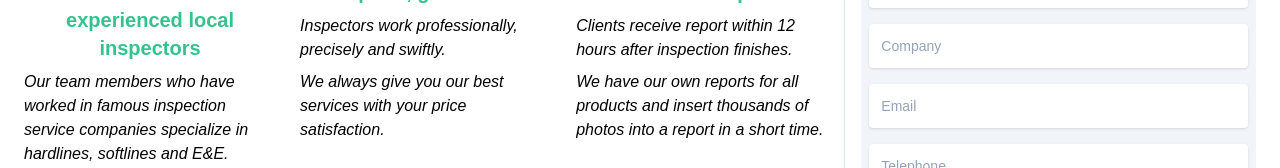
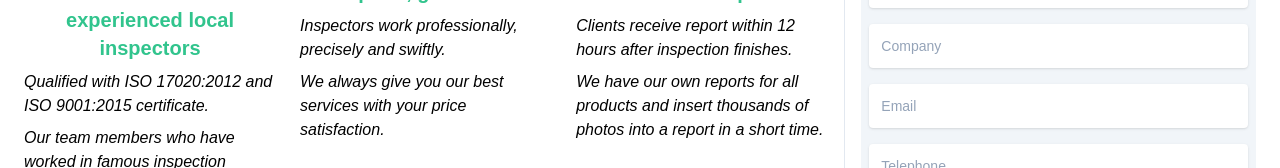
Before and after one commit to minhdra/vis-front_end-client, a React (Create React App) app: page /products/1 in a window 1280 px wide. Shown: the part 577-745 px from the top of the page. Built offline with nearby package versions, Linux system fonts and the light colour scheme; no server answers.

Commit message:
updated 27/11

```diff
--- a/src/components/Shared/Footers/Footer.js
+++ b/src/components/Shared/Footers/Footer.js
@@ -1,5 +1,3 @@
-import { Link } from 'react-router-dom';
-
 export default function Footer() {
   return (
     <>
--- a/src/components/Shared/Footers/WhyUs.js
+++ b/src/components/Shared/Footers/WhyUs.js
@@ -15,6 +15,7 @@ export default function WhyUs() {
                 Professional and experienced local inspectors
               </div>
               <ul className=''>
+                <li className='text-left italic mb-2'>Qualified with ISO 17020:2012 and ISO 9001:2015 certificate.</li>
                 <li className='text-left italic'>
                   Our team members who have worked in famous inspection service
                   companies specialize in hardlines, softlines and E&E.
```
